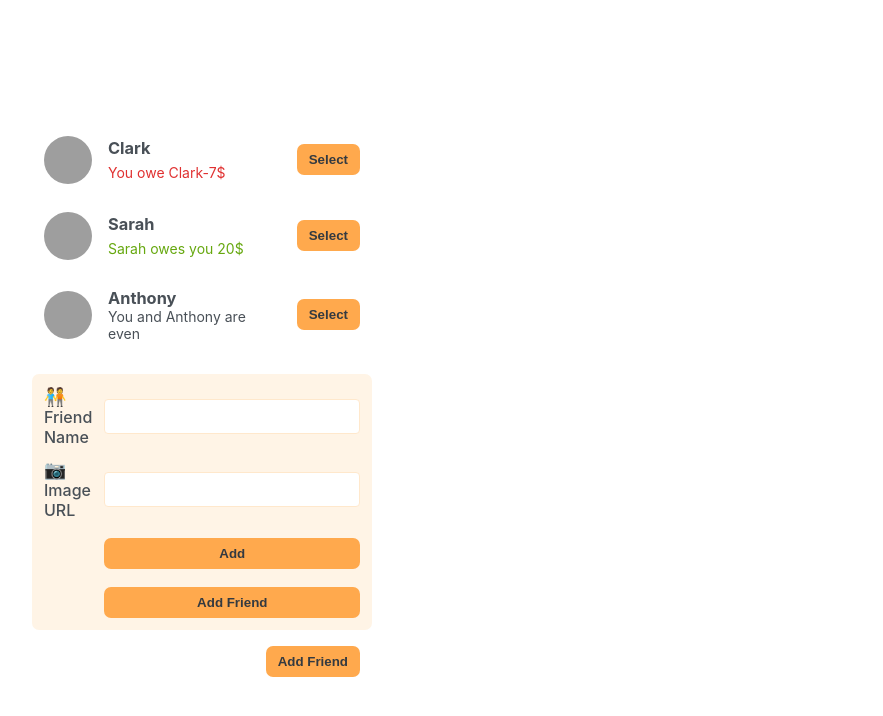
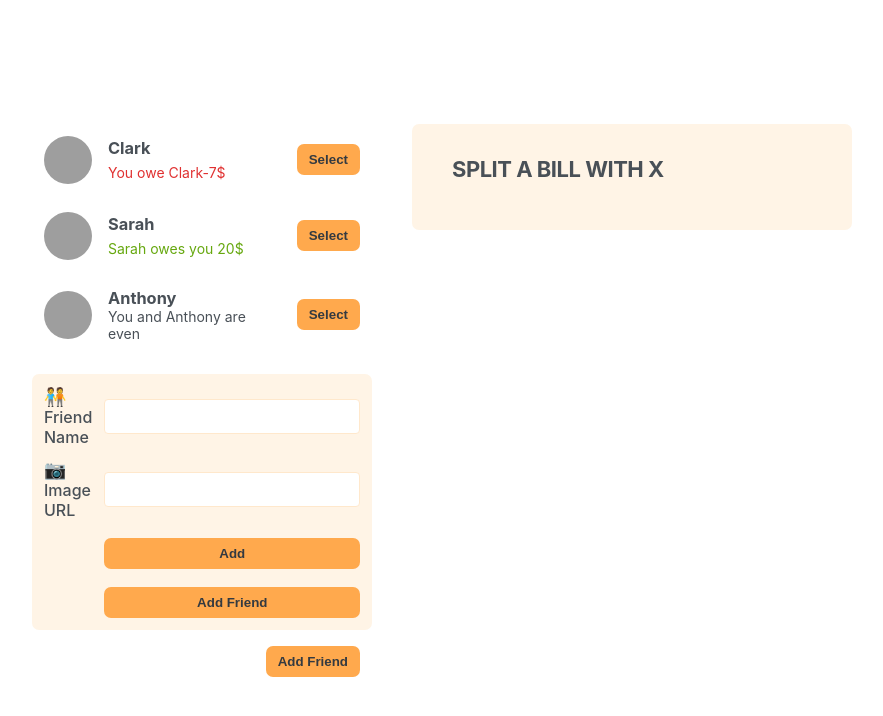
Before and after one commit to ramanboff/React-Projects, a React (Vite) app in the folder L-96-Eat-Split_Bill/: page / in a window 1280 px wide. Shown: the top 716 px of the page, without its empty margins (198-1081 px from the left). Built offline with nearby package versions, Linux system fonts and the light colour scheme; grey boxes are pictures that could not be loaded.

Commit message:
FormSplitBill comp added to App

```diff
--- a/L-96-Eat-Split_Bill/src/App.jsx
+++ b/L-96-Eat-Split_Bill/src/App.jsx
@@ -1,5 +1,6 @@
 import Button from "./components/Button";
 import FormAddFriends from "./components/FormAddFriends";
+import FormSplitBill from "./components/FormSplitBill";
 import FriendList from "./components/FriendList";
 
 const initialFriends = [
@@ -30,8 +31,8 @@ export const App = () => {
         <FriendList initialFriends={initialFriends} />
         <FormAddFriends />
         <Button>Add Friend</Button>
-
       </div>
+      <FormSplitBill />
     </div>
   );
 };
```
